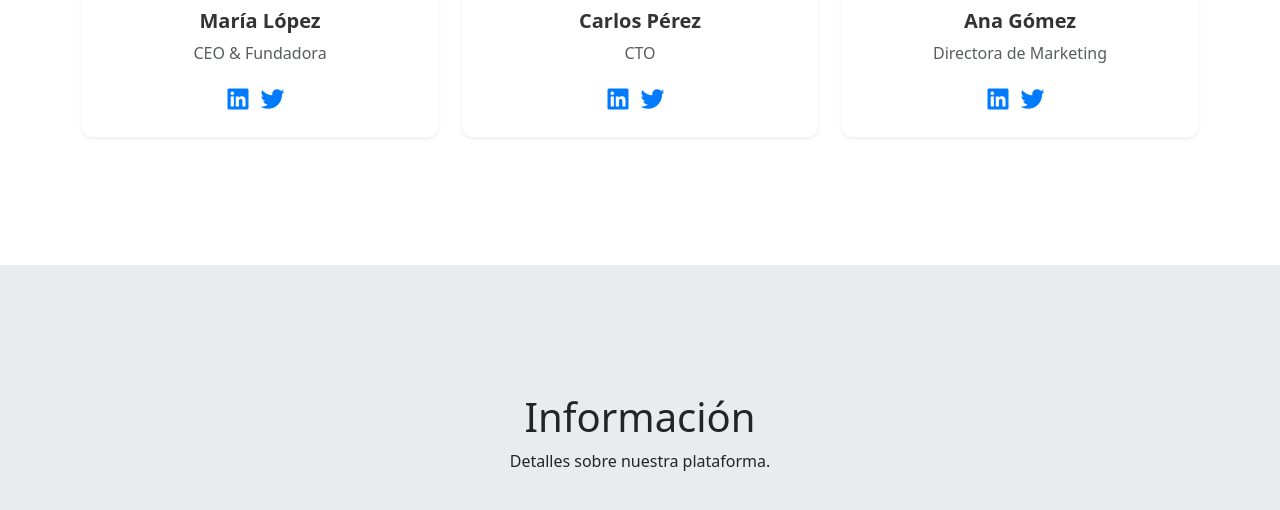
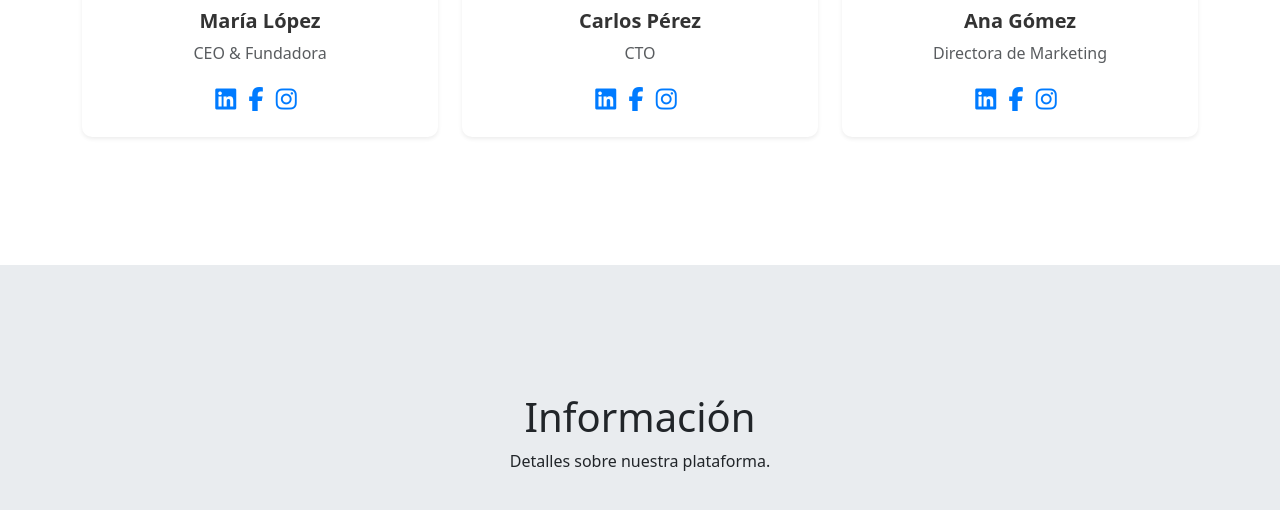
Before and after one commit to vocaciON/landing-page, a plain HTML site: page index.html in a window 1280 px wide. Shown: the part 1861-2371 px from the top of the page. Drawn offline with nearby package versions, Linux system fonts and the light colour scheme.

Commit message:
feat: implementar los iconos de redes e interaccion

```diff
--- a/index.html
+++ b/index.html
@@ -206,7 +206,10 @@
                         <p class="text-muted">CEO & Fundadora</p>
                         <div class="social-links">
                             <a href="#" class="me-2"><i class="fab fa-linkedin"></i></a>
-                            <a href="#" class="me-2"><i class="fab fa-twitter"></i></a>
+                            <a href="#" class="me-2"><i class="fab fa-facebook-f"></i></a>
+                            <a href="#" class="me-2"><i class="fab fa-instagram"></i></a>
+
+
                         </div>
                     </div>
                 </div>
@@ -218,7 +221,8 @@
                         <p class="text-muted">CTO</p>
                         <div class="social-links">
                             <a href="#" class="me-2"><i class="fab fa-linkedin"></i></a>
-                            <a href="#" class="me-2"><i class="fab fa-twitter"></i></a>
+                            <a href="#" class="me-2"><i class="fab fa-facebook-f"></i></a>
+                            <a href="#" class="me-2"><i class="fab fa-instagram"></i></a>
                         </div>
                     </div>
                 </div>
@@ -230,7 +234,8 @@
                         <p class="text-muted">Directora de Marketing</p>
                         <div class="social-links">
                             <a href="#" class="me-2"><i class="fab fa-linkedin"></i></a>
-                            <a href="#" class="me-2"><i class="fab fa-twitter"></i></a>
+                            <a href="#" class="me-2"><i class="fab fa-facebook-f"></i></a>
+                            <a href="#" class="me-2"><i class="fab fa-instagram"></i></a>
                         </div>
                     </div>
                 </div>
```
